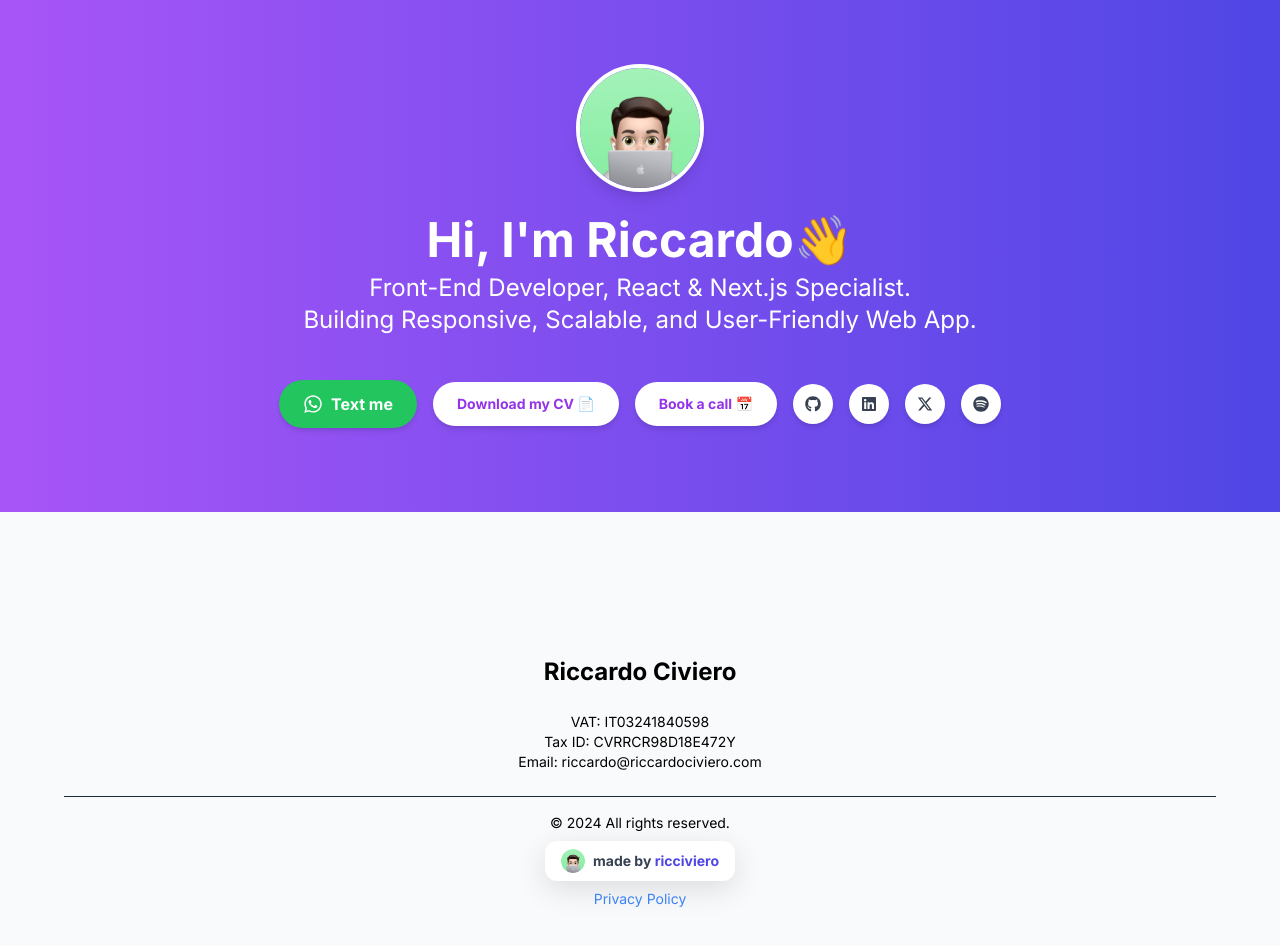
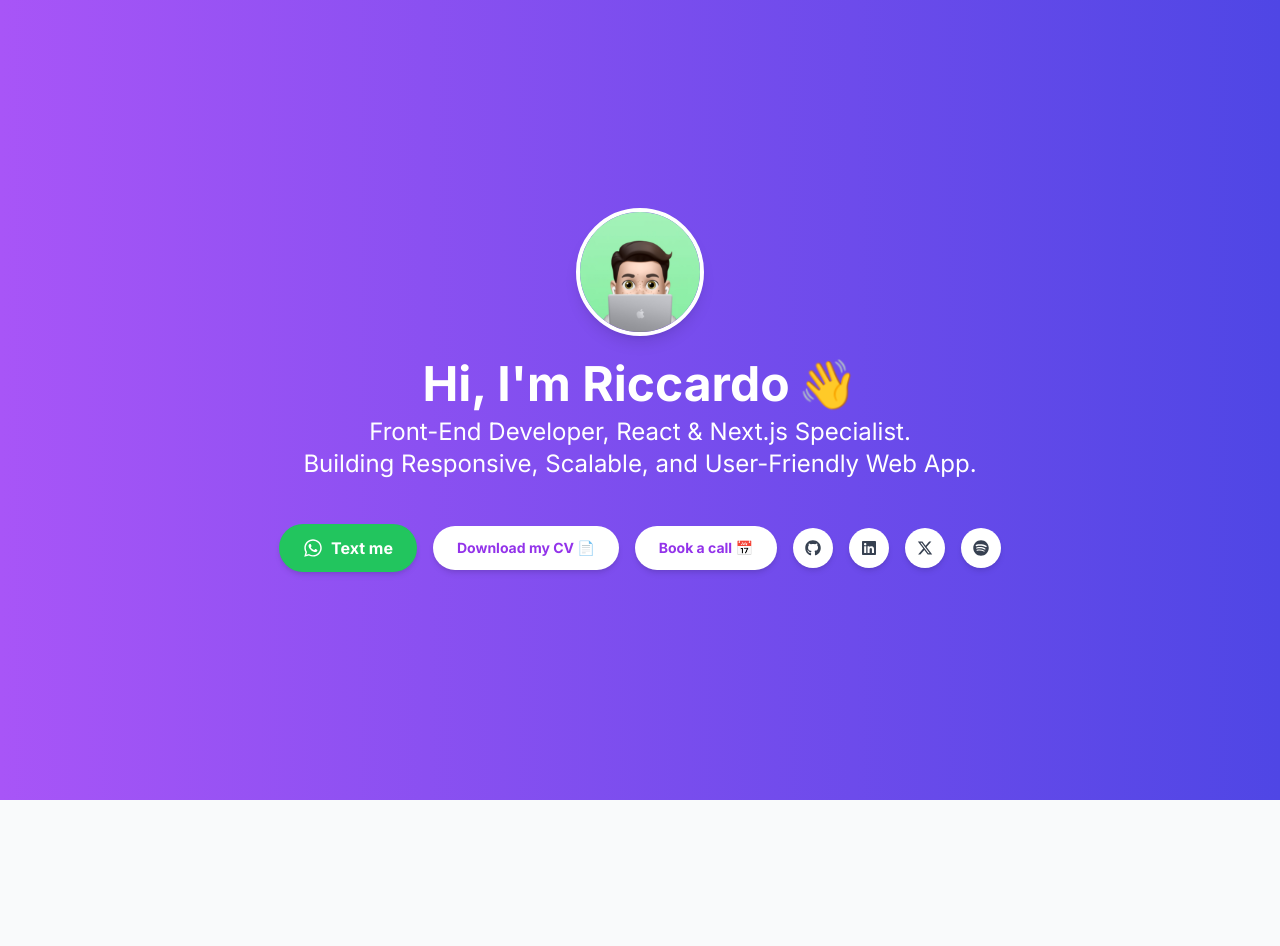
Before and after one commit to ricciviero/my-react-website, a React (Create React App) app: page / in a window 1280 px wide. Shown: the top 946 px of the page. After the commit the page ends 800 px from the top, so only its background shows below. Built offline with nearby package versions, Linux system fonts and the light colour scheme; what tailwindcss-motion would draw is missing.

Commit message:
header done

```diff
--- a/package.json
+++ b/package.json
@@ -4,6 +4,8 @@
   "private": true,
   "dependencies": {
     "@formspree/react": "^2.5.1",
+    "@react-three/drei": "^9.120.5",
+    "@react-three/fiber": "^8.17.10",
     "@testing-library/jest-dom": "^5.17.0",
     "@testing-library/react": "^13.4.0",
     "@testing-library/user-event": "^13.5.0",
@@ -16,6 +18,7 @@
     "react-router-dom": "^6.22.0",
     "react-scripts": "^5.0.1",
     "tailwindcss-motion": "^0.3.0-beta",
+    "three": "^0.172.0",
     "web-vitals": "^2.1.4"
   },
   "scripts": {
--- a/src/components/App.js
+++ b/src/components/App.js
@@ -2,7 +2,6 @@ import { BrowserRouter as Router, Route, Routes } from 'react-router-dom';
 
 // importazione componenti
 import Home from './Home.js';
-import Footer from './Footer.js';
 import PrivacyPolicy from './PrivacyPolicy.js';
 
 // Analytics
@@ -24,7 +23,6 @@ const App = () => {
       </Router>
 
       <Analytics />
-      <Footer />
 
     </>
   );
--- a/src/components/Header.js
+++ b/src/components/Header.js
@@ -1,40 +1,131 @@
-import React from 'react';
-import { motion } from 'framer-motion';
+import React, { useState, useEffect } from 'react';
+import { motion, AnimatePresence } from 'framer-motion';
 import logo from './logo.svg';
 import Button from './Button';
 import WhatsAppButton from './WhatsappButton';
 import SocialLinks from './SocialLinks';
 
 export default function Header({ riccardoData }) {
-    // Animation variants for staggered children
+    const [isLoading, setIsLoading] = useState(true);
+
+    useEffect(() => {
+        const timer = setTimeout(() => setIsLoading(false), 2000);
+        return () => clearTimeout(timer);
+    }, []);
+
+    // Simple loading animation variant
+    const loadingVariants = {
+        animate: {
+            scale: [1, 1.2, 1],
+            rotate: 360,
+            transition: {
+                duration: 1,
+                repeat: Infinity,
+                ease: 'easeInOut'
+            }
+        }
+    };
+
+    // Enhanced animation variants for header reveal
     const containerVariants = {
         hidden: { opacity: 0 },
         visible: {
             opacity: 1,
             transition: {
-                staggerChildren: 0.3,
-                delayChildren: 0.2
+                staggerChildren: 0.2,
+                delayChildren: 0.3,
+                when: 'beforeChildren'
             }
         }
     };
 
     const itemVariants = {
-        hidden: { opacity: 0, y: 20 },
+        hidden: {
+            opacity: 0,
+            y: 50,
+            scale: 0.9
+        },
         visible: {
             opacity: 1,
             y: 0,
+            scale: 1,
             transition: {
-                duration: 0.5,
-                ease: 'easeOut'
+                type: 'spring',
+                damping: 12,
+                stiffness: 100
+            }
+        }
+    };
+
+    const logoVariants = {
+        hidden: {
+            opacity: 0,
+            scale: 0,
+            rotate: -180
+        },
+        visible: {
+            opacity: 1,
+            scale: 1,
+            rotate: 0,
+            transition: {
+                type: 'spring',
+                damping: 15,
+                stiffness: 150,
+                duration: 0.8
+            }
+        }
+    };
+
+    const buttonContainerVariants = {
+        hidden: { opacity: 0 },
+        visible: {
+            opacity: 1,
+            transition: {
+                delayChildren: 0.6,
+                staggerChildren: 0.1
+            }
+        }
+    };
+
+    const buttonVariants = {
+        hidden: {
+            opacity: 0,
+            x: -20
+        },
+        visible: {
+            opacity: 1,
+            x: 0,
+            transition: {
+                type: 'spring',
+                damping: 12,
+                stiffness: 100
             }
         }
     };
 
     return (
+        <>
+            <AnimatePresence>
+                {isLoading && (
+                    <motion.div
+                        initial={{ opacity: 1 }}
+                        exit={{ opacity: 0 }}
+                        className="fixed inset-0 bg-gradient-to-r from-purple-500 to-indigo-600 flex items-center justify-center z-50"
+                    >
+                        <motion.div
+                            variants={loadingVariants}
+                            animate="animate"
+                            className="w-16 h-16 border-4 border-white border-t-transparent rounded-full"
+                        />
+                    </motion.div>
+                )}
+            </AnimatePresence>
+
             <motion.header
                 initial={{ opacity: 0 }}
-            animate={{ opacity: 1 }}
-            className="bg-gradient-to-r from-purple-500 to-indigo-600 text-white py-16"
+                animate={{ opacity: isLoading ? 0 : 1 }}
+                transition={{ duration: 0.5 }}
+                className="bg-gradient-to-r from-purple-500 to-indigo-600 text-white min-h-screen flex items-center justify-center"
             >
                 <div className="container mx-auto px-4">
                     <motion.div
@@ -44,23 +135,33 @@ export default function Header({ riccardoData }) {
                         className="flex flex-col items-center text-center"
                     >
                         <motion.div
-                        variants={itemVariants}
-                        whileHover={{ scale: 1.1 }}
-                        transition={{ type: 'spring', stiffness: 300 }}
+                            variants={logoVariants}
                             className="mb-6"
                         >
-                        <img src={logo} alt="logo" className="w-32 h-32 rounded-full border-4 border-white shadow-lg" />
+                            <img
+                                src={logo}
+                                alt="logo"
+                                className="w-32 h-32 rounded-full border-4 border-white shadow-lg"
+                            />
                         </motion.div>
 
                         <motion.div
                             variants={itemVariants}
                             className="flex flex-row items-center text-center"
                         >
-                        <h1 className="text-4xl md:text-5xl font-bold mb-2">Hi, I'm {riccardoData.name}</h1>
+                            <h1 className="text-4xl md:text-5xl font-bold mb-2">
+                                Hi, I'm {riccardoData.name}
+                            </h1>
                             <motion.p
-                            animate={{ rotate: [0, 20, -20, 20, 0] }}
-                            transition={{ duration: 0.5, repeat: Infinity, repeatDelay: 2 }}
-                            className="text-4xl md:text-5xl font-bold mb-2"
+                                animate={{
+                                    rotate: [0, 15, -15, 15, 0],
+                                    transition: {
+                                        duration: 0.5,
+                                        repeat: Infinity,
+                                        repeatDelay: 2
+                                    }
+                                }}
+                                className="text-4xl md:text-5xl font-bold mb-2 ml-2"
                             >
                                 👋
                             </motion.p>
@@ -71,27 +172,38 @@ export default function Header({ riccardoData }) {
                             className="text-xl md:text-2xl font-light mb-6"
                         >
                             Front-End Developer, React & Next.js Specialist.<br />
-                        Building Responsive, Scalable, and User-Friendly Web App. <br />
+                            Building Responsive, Scalable, and User-Friendly Web App.
                         </motion.h2>
 
                         <motion.div
-                        variants={itemVariants}
+                            variants={buttonContainerVariants}
                             className="flex flex-col sm:flex-row items-center space-y-4 sm:space-y-0 sm:space-x-4"
                         >
+                            <motion.div variants={buttonVariants}>
                                 <WhatsAppButton />
+                            </motion.div>
 
+                            <motion.div variants={buttonVariants}>
                                 <Button
                                     buttonText="Download my CV 📄"
                                     className="bg-white text-purple-600 hover:bg-purple-100 transition-colors duration-300 py-2 px-6 rounded-full font-semibold text-lg shadow-md"
                                 />
+                            </motion.div>
+
+                            <motion.div variants={buttonVariants}>
                                 <Button
                                     buttonText="Book a call 📅"
                                     className="bg-white text-purple-600 hover:bg-purple-100 transition-colors duration-300 py-2 px-6 rounded-full font-semibold text-lg shadow-md"
                                 />
+                            </motion.div>
+
+                            <motion.div variants={buttonVariants}>
                                 <SocialLinks className="flex space-x-4" />
+                            </motion.div>
                         </motion.div>
                     </motion.div>
                 </div>
             </motion.header>
+        </>
     );
 }
```
Also changed, not shown: 1 other file (tests, documents, lock files or other folders). Lines whose indentation alone changed are shown as unchanged.
